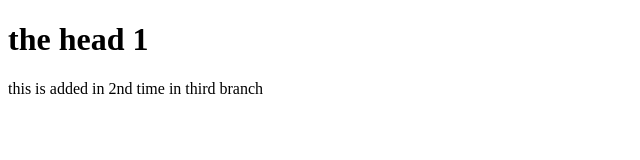
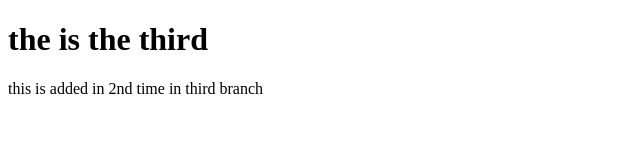
Before and after one commit to EaseMyResume/Emr, a plain HTML site: page Desktop/collab/head.html in a window 1280 px wide. Shown: the whole page, without its empty margins (0-640 px from the left). Drawn offline with Linux system fonts and the light colour scheme.

Commit message:
changes h1 in third branch

```diff
--- a/Desktop/collab/head.html
+++ b/Desktop/collab/head.html
@@ -6,7 +6,7 @@
     <title>head boy </title>
 </head>
 <body>
-     <h1>the head 1</h1>
+     <h1>the is the third</h1>
      <p> this is added in 2nd time in third branch</p>
 </body>
 </html>
```
